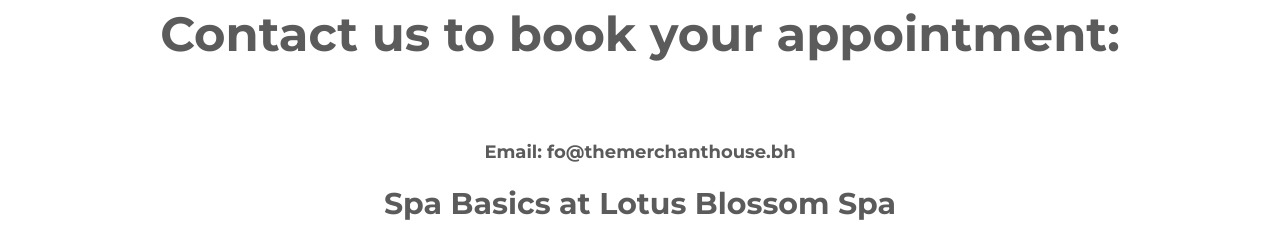
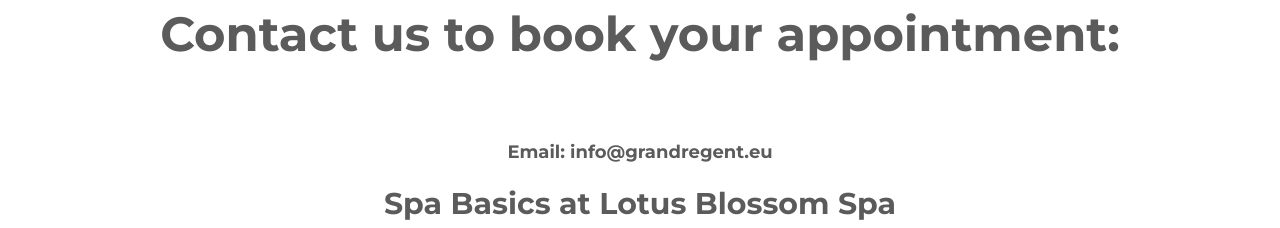
Before and after one commit to Ababil-Group/Grand-Regent, a Next.js app: page /lotus-blossom-spa in a window 1280 px wide. Shown: the part 861-1089 px from the top of the page. Built offline with nearby package versions, Linux system fonts and the light colour scheme.

Commit message:
spa page mail change

```diff
--- a/src/app/(CommonLayout)/(FitnessAndSpa)/lotus-blossom-spa/page.tsx
+++ b/src/app/(CommonLayout)/(FitnessAndSpa)/lotus-blossom-spa/page.tsx
@@ -36,7 +36,7 @@
       <section className="py-10">
         <div className="container space-y-5">
           <p className="mb-5 text-center text-lg font-bold text-secondary-gr">
-            Email: fo@themerchanthouse.bh
+            Email: info@grandregent.eu
           </p>
 
           <h3 className="mb-2 text-center text-3xl font-bold text-secondary-gr">
```
